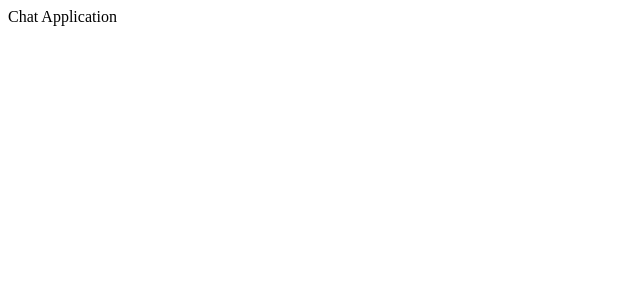
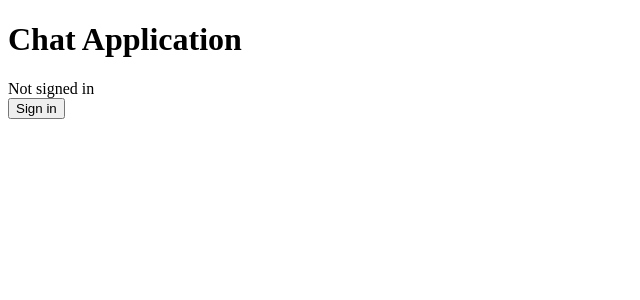
Before and after one commit to ryansalcido/chat-app, a Next.js app: page / in a window 1280 px wide. Shown: the top 300 px of the page, without its empty margins (0-640 px from the left). Built offline with nearby package versions, Linux system fonts and the light colour scheme; no server answers.

Commit message:
Add GitHub authentication using 'next-auth'

```diff
--- a/package.json
+++ b/package.json
@@ -11,6 +11,7 @@
   },
   "dependencies": {
     "next": "^10.2.3",
+    "next-auth": "^3.24.0",
     "react": "17.0.2",
     "react-dom": "17.0.2"
   },
--- a/src/pages/_app.tsx
+++ b/src/pages/_app.tsx
@@ -1,6 +1,7 @@
 import { Fragment } from "react";
 import Head from "next/head";
 import { AppProps } from "next/app";
+import { Provider } from "next-auth/client";
 import "tailwindcss/tailwind.css";
 
 const MyApp = ({ Component, pageProps }: AppProps): JSX.Element => {
@@ -10,7 +11,9 @@
         <title>Chat Application with Next.js</title>
         <link rel="icon" href={`${process.env.BASE_PATH}/favicon.ico`} />
       </Head>
-      <Component {...pageProps} />
+      <Provider session={pageProps.session}>
+        <Component {...pageProps} />
+      </Provider>
     </Fragment>
   );
 };
--- a/src/pages/index.tsx
+++ b/src/pages/index.tsx
@@ -1,9 +1,22 @@
 import { NextPage } from "next";
+import { signIn, signOut, useSession } from "next-auth/client";
+
 
 const Home: NextPage = () => {
+  const [ session ] = useSession();
+
   return (
-    <div className="text-5xl text-center">
-      Chat Application
+    <div className="text-center">
+      <h1 className="text-5xl">Chat Application</h1>
+
+      {!session && <>
+        Not signed in <br/>
+        <button onClick={() => signIn()}>Sign in</button>
+      </>}
+      {session && <>
+        <pre>Signed in as {JSON.stringify(session)}</pre>
+        <button onClick={() => signOut()}>Sign out</button>
+      </>}
     </div>
   );
 };
```
Also changed, not shown: src/pages/api/auth/[...nextauth].ts (added, +11 -0 lines), 1 other file (tests, documents, lock files or other folders).
